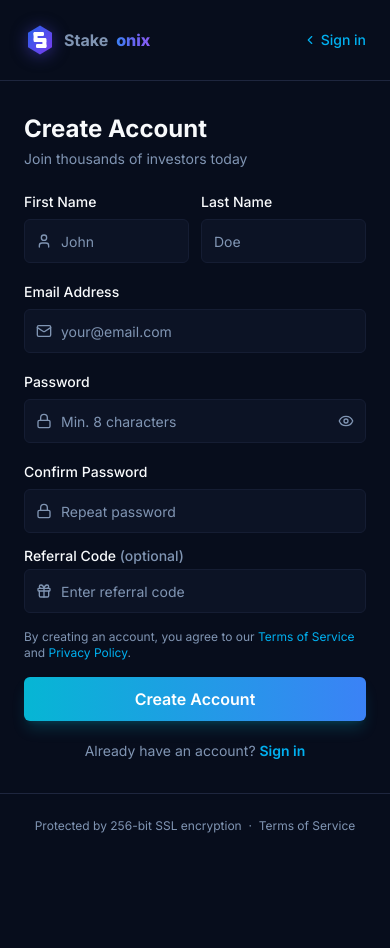
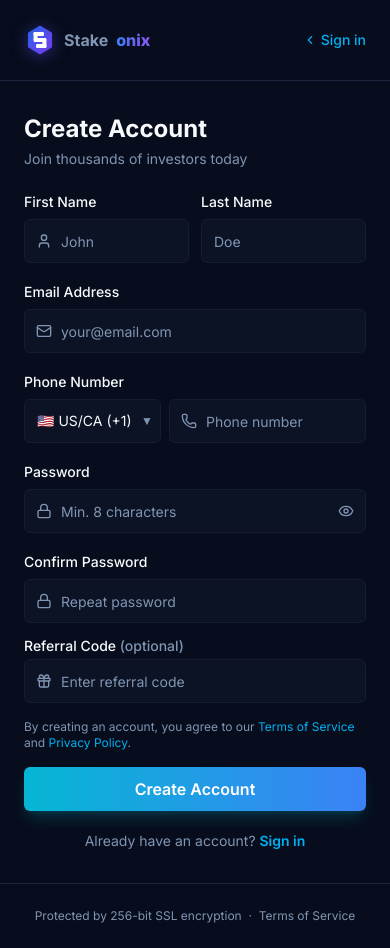
Before and after one commit to MdRahad1002/staking-platform, a Next.js app: page /signup in a window 390 px wide. Before the commit the page ends 858 px from the top, so only its background shows below. Built offline with nearby package versions, Linux system fonts and the light colour scheme.

Commit message:
feat: add phone number with country code selector to signup

```diff
--- a/app/(auth)/signup/page.tsx
+++ b/app/(auth)/signup/page.tsx
@@ -10,8 +10,47 @@ import { z } from 'zod'
 import { Button } from '@/components/ui/button'
 import { Input } from '@/components/ui/input'
 import { Label } from '@/components/ui/label'
-import { TrendingUp, Eye, EyeOff, Lock, Mail, User, Gift, Shield, Users, BarChart3, ChevronLeft } from 'lucide-react'
+import { TrendingUp, Eye, EyeOff, Lock, Mail, User, Gift, Shield, Users, BarChart3, ChevronLeft, Phone } from 'lucide-react'
 import { toast } from 'sonner'
+
+const COUNTRY_CODES = [
+  { code: '+1',   flag: '🇺🇸', name: 'US/CA' },
+  { code: '+44',  flag: '🇬🇧', name: 'UK' },
+  { code: '+61',  flag: '🇦🇺', name: 'AU' },
+  { code: '+49',  flag: '🇩🇪', name: 'DE' },
+  { code: '+33',  flag: '🇫🇷', name: 'FR' },
+  { code: '+39',  flag: '🇮🇹', name: 'IT' },
+  { code: '+34',  flag: '🇪🇸', name: 'ES' },
+  { code: '+31',  flag: '🇳🇱', name: 'NL' },
+  { code: '+7',   flag: '🇷🇺', name: 'RU' },
+  { code: '+91',  flag: '🇮🇳', name: 'IN' },
+  { code: '+86',  flag: '🇨🇳', name: 'CN' },
+  { code: '+81',  flag: '🇯🇵', name: 'JP' },
+  { code: '+82',  flag: '🇰🇷', name: 'KR' },
+  { code: '+55',  flag: '🇧🇷', name: 'BR' },
+  { code: '+52',  flag: '🇲🇽', name: 'MX' },
+  { code: '+27',  flag: '🇿🇦', name: 'ZA' },
+  { code: '+234', flag: '🇳🇬', name: 'NG' },
+  { code: '+20',  flag: '🇪🇬', name: 'EG' },
+  { code: '+254', flag: '🇰🇪', name: 'KE' },
+  { code: '+971', flag: '🇦🇪', name: 'AE' },
+  { code: '+966', flag: '🇸🇦', name: 'SA' },
+  { code: '+92',  flag: '🇵🇰', name: 'PK' },
+  { code: '+880', flag: '🇧🇩', name: 'BD' },
+  { code: '+62',  flag: '🇮🇩', name: 'ID' },
+  { code: '+63',  flag: '🇵🇭', name: 'PH' },
+  { code: '+84',  flag: '🇻🇳', name: 'VN' },
+  { code: '+66',  flag: '🇹🇭', name: 'TH' },
+  { code: '+60',  flag: '🇲🇾', name: 'MY' },
+  { code: '+65',  flag: '🇸🇬', name: 'SG' },
+  { code: '+48',  flag: '🇵🇱', name: 'PL' },
+  { code: '+380', flag: '🇺🇦', name: 'UA' },
+  { code: '+90',  flag: '🇹🇷', name: 'TR' },
+  { code: '+98',  flag: '🇮🇷', name: 'IR' },
+  { code: '+212', flag: '🇲🇦', name: 'MA' },
+  { code: '+233', flag: '🇬🇭', name: 'GH' },
+  { code: '+255', flag: '🇹🇿', name: 'TZ' },
+]
 
 const highlights = [
   {
@@ -36,6 +75,7 @@ const schema = z
     firstName: z.string().min(1, 'First name is required'),
     lastName: z.string().min(1, 'Last name is required'),
     email: z.string().email('Invalid email address'),
+    phoneNumber: z.string().min(4, 'Enter a valid phone number').regex(/^[0-9\s\-()]+$/, 'Numbers only'),
     password: z.string().min(8, 'Password must be at least 8 characters'),
     confirmPassword: z.string(),
     referralCode: z.string().optional(),
@@ -52,6 +92,7 @@ function SignupForm() {
   const refCode = searchParams.get('ref') || ''
   const [showPassword, setShowPassword] = useState(false)
   const [loading, setLoading] = useState(false)
+  const [countryCode, setCountryCode] = useState('+1')
   const [successEmail, setSuccessEmail] = useState<string | null>(null)
   const [resending, setResending] = useState(false)
   const [resent, setResent] = useState(false)
@@ -68,7 +109,8 @@ function SignupForm() {
   const onSubmit = async (data: FormData) => {
     setLoading(true)
     try {
-      const { confirmPassword: _, ...payload } = data
+      const { confirmPassword: _, phoneNumber, ...rest } = data
+      const payload = { ...rest, phone: `${countryCode}${phoneNumber}` }
       const res = await fetch('/api/auth/register', {
         method: 'POST',
         headers: { 'Content-Type': 'application/json' },
@@ -215,6 +257,38 @@ function SignupForm() {
             />
           </div>
           {errors.email && <p className="text-xs text-destructive">{errors.email.message}</p>}
+        </div>
+
+        {/* Phone Number */}
+        <div className="space-y-1.5">
+          <Label>Phone Number</Label>
+          <div className="flex gap-2">
+            <div className="relative">
+              <select
+                value={countryCode}
+                onChange={(e) => setCountryCode(e.target.value)}
+                className="h-11 rounded-md border border-input bg-secondary/40 pl-3 pr-7 text-sm appearance-none focus:outline-none focus:ring-2 focus:ring-ring cursor-pointer"
+                style={{ minWidth: '7.5rem' }}
+              >
+                {COUNTRY_CODES.map((c) => (
+                  <option key={c.code} value={c.code}>
+                    {c.flag} {c.name} ({c.code})
+                  </option>
+                ))}
+              </select>
+              <span className="pointer-events-none absolute right-2 top-1/2 -translate-y-1/2 text-muted-foreground text-xs">▼</span>
+            </div>
+            <div className="relative flex-1">
+              <Phone className="absolute left-3 top-1/2 -translate-y-1/2 h-4 w-4 text-muted-foreground pointer-events-none" />
+              <Input
+                type="tel"
+                placeholder="Phone number"
+                className="pl-9 h-11 bg-secondary/40"
+                {...register('phoneNumber')}
+              />
+            </div>
+          </div>
+          {errors.phoneNumber && <p className="text-xs text-destructive">{errors.phoneNumber.message}</p>}
         </div>
 
         <div className="space-y-1.5">
--- a/app/api/auth/register/route.ts
+++ b/app/api/auth/register/route.ts
@@ -14,6 +14,7 @@ const schema = z.object({
   // min(1) rejects empty strings — undefined/absent is still fine
   username: z.string().min(1).optional(),
   referralCode: z.string().optional(),
+  phone: z.string().optional(),
 })
 
 export async function POST(req: NextRequest) {
@@ -23,7 +24,7 @@ export async function POST(req: NextRequest) {
     if (!parsed.success) {
       return NextResponse.json({ error: parsed.error.errors[0].message }, { status: 400 })
     }
-    const { email, password, firstName, lastName, username, referralCode } = parsed.data
+    const { email, password, firstName, lastName, username, referralCode, phone } = parsed.data
 
     // Check existing
     const existing = await prisma.user.findUnique({ where: { email: email.toLowerCase() } })
@@ -73,6 +74,7 @@ export async function POST(req: NextRequest) {
           password: hash,
           firstName: firstName ?? null,
           lastName: lastName ?? null,
+          phone: phone ?? null,
           username: finalUsername,
           referralCode: myReferralCode,
           referredById,
```
Also changed, not shown: 1 other file (tests, documents, lock files or other folders).
